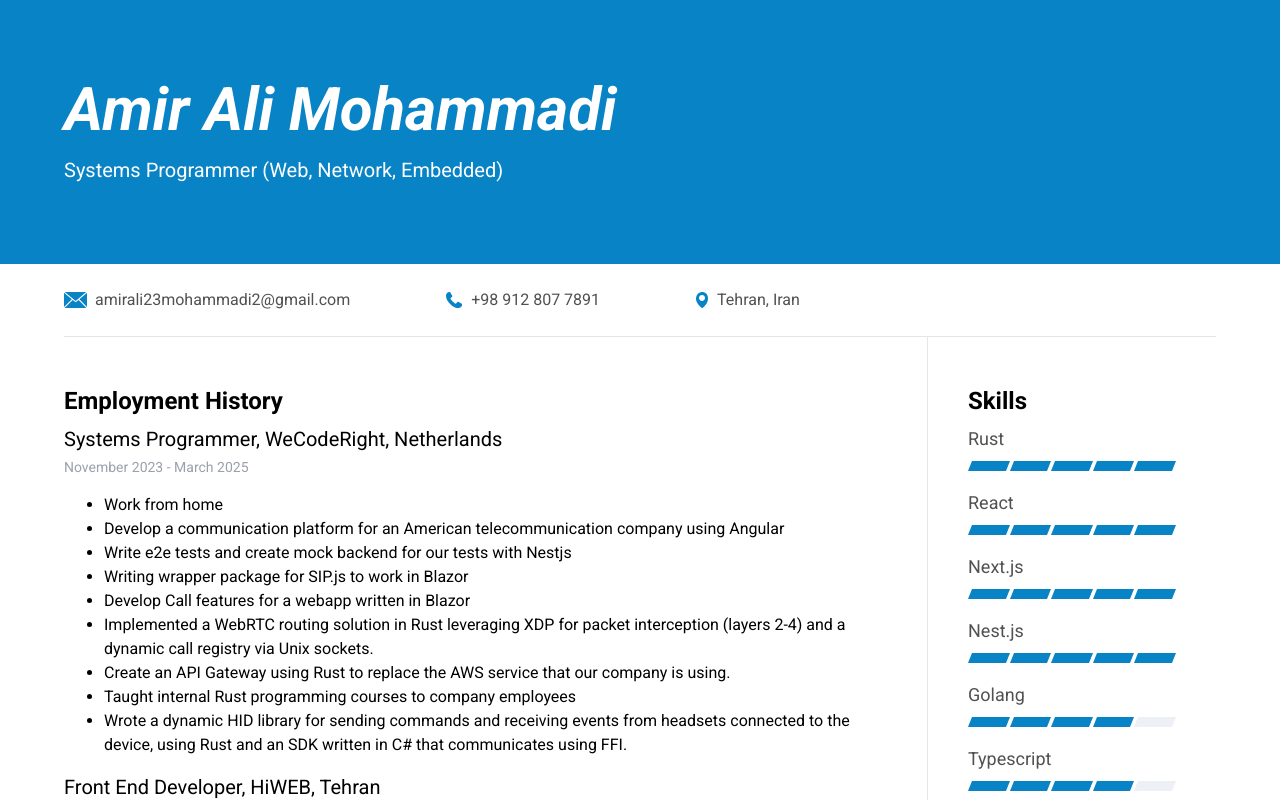
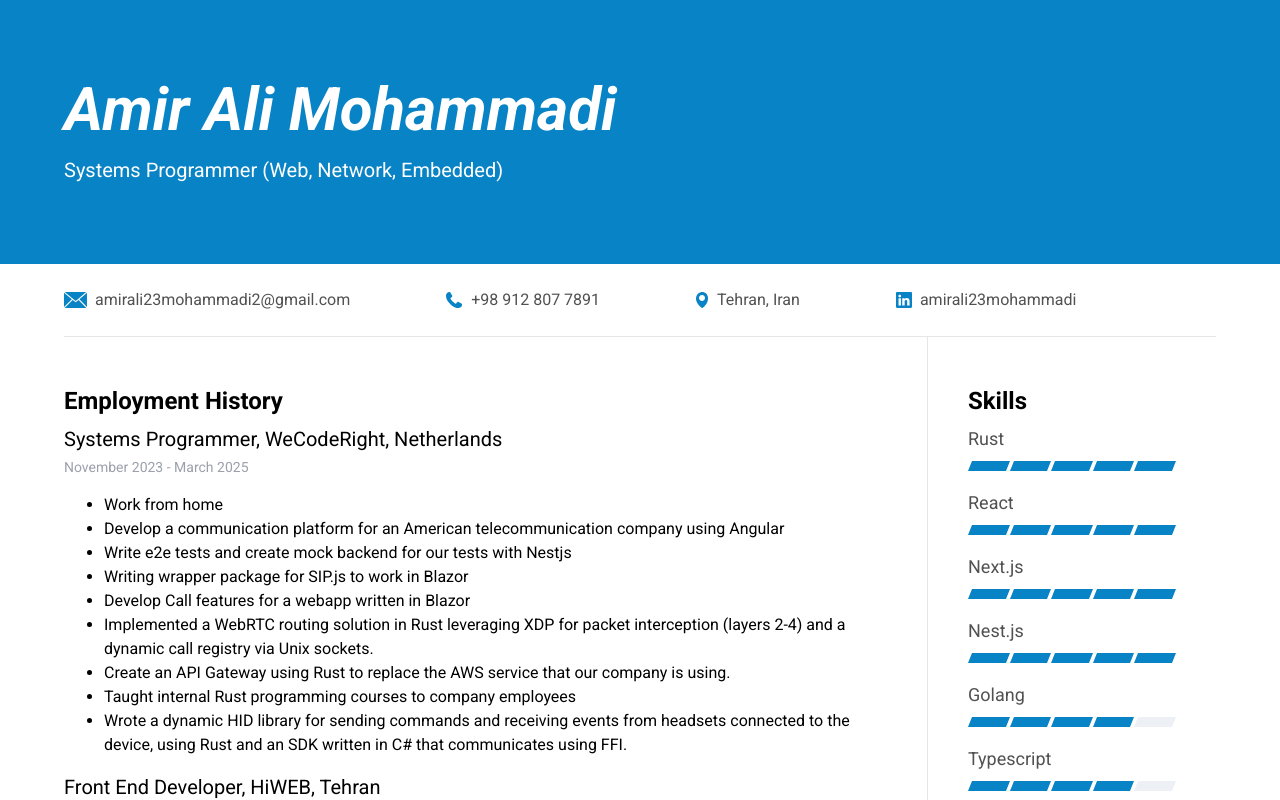
Before and after one commit to Ez-FlawLess/resume, a React (Vite) app: page / in a window 1280 px wide. Shown: the top 800 px of the page. Built offline with nearby package versions, Linux system fonts and the light colour scheme.

Commit message:
add linkedin

```diff
--- a/src/components/contact_info/ContactInfo.tsx
+++ b/src/components/contact_info/ContactInfo.tsx
@@ -2,38 +2,47 @@
 import EmailIcon from "../../icons/Email";
 import LocationIcon from "../../icons/Location";
 import PhoneIcon from "../../icons/Phone";
+import LinkedInIcon from "../../icons/LinkedIn";
 
 interface ContactInfoItemI {
     icon: FC<{
         className: string,
     }>,
     text: string,
+    link?: string,
 }
 
 const CONTACT_INFO_ITEMS: ContactInfoItemI[] = [
     {
         icon: EmailIcon,
         text: "amirali23mohammadi2@gmail.com",
+        link: "mailto:amirali23mohammadi2@gmail.com",
     },
     {
         icon: PhoneIcon,
         text: "+98 912 807 7891",
+        link: "tel:+989128077891",
     },
     {
         icon: LocationIcon,
         text: "Tehran, Iran"
     },
+    {
+        icon: LinkedInIcon,
+        text: "amirali23mohammadi",
+        link: "https://www.linkedin.com/in/amirali23mohammadi/",
+    }
 ]
 
 const ContactInfoItem: FC<ContactInfoItemI> = props => (
-    <div className="flex justify-center items-center gap-x-2">
+    <a className="flex justify-center items-center gap-x-2" href={props.link}>
         {props.icon({
             className: "h-4",
         })}
         <div className="text-base text-text-color">
             {props.text}
         </div>
-    </div>
+    </a>
 )
 
 const ContactInfo: FC = () => {
--- /dev/null
+++ b/src/icons/LinkedIn.tsx
@@ -0,0 +1,11 @@
+import { FC } from "react";
+
+const LinkedInIcon: FC<{
+    className: string,
+}> = props => (
+    <svg width="16" height="16" fill="#0883C5" className={props.className} viewBox="0 0 16 16">
+        <path d="M0 1.146C0 .513.526 0 1.175 0h13.65C15.474 0 16 .513 16 1.146v13.708c0 .633-.526 1.146-1.175 1.146H1.175C.526 16 0 15.487 0 14.854zm4.943 12.248V6.169H2.542v7.225zm-1.2-8.212c.837 0 1.358-.554 1.358-1.248-.015-.709-.52-1.248-1.342-1.248S2.4 3.226 2.4 3.934c0 .694.521 1.248 1.327 1.248zm4.908 8.212V9.359c0-.216.016-.432.08-.586.173-.431.568-.878 1.232-.878.869 0 1.216.662 1.216 1.634v3.865h2.401V9.25c0-2.22-1.184-3.252-2.764-3.252-1.274 0-1.845.7-2.165 1.193v.025h-.016l.016-.025V6.169h-2.4c.03.678 0 7.225 0 7.225z" />
+    </svg>
+)
+
+export default LinkedInIcon
```
